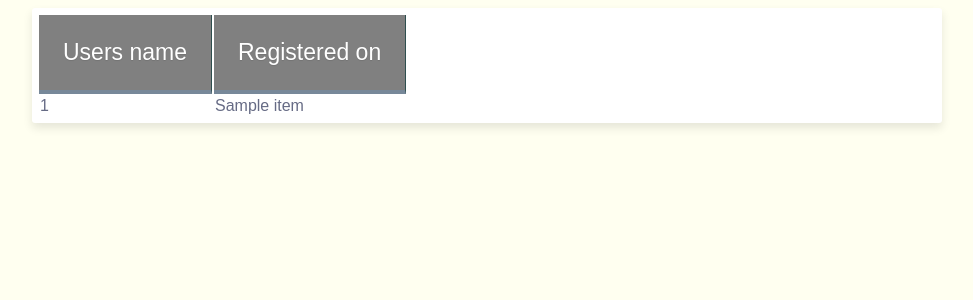
After one commit to ginapaal/askmate_gnap, a Flask app: template templates/user_list.html in a window 1280 px wide. The commit adds this page. Shown: the top 300 px of the page, without its empty margins (153-1126 px from the left). Run offline with Flask 2, Linux system fonts and the light colour scheme; the template is opened without the code that fills it: most values are stand-ins (such as "Sample title", 1, 10 or a date in 2020); parts of the project's set-up code (start-up, migrations or seed data) failed here and were passed over.

Commit message:
registered users listing working, tested, button made for it in list.html

```diff
--- a/main.py
+++ b/main.py
@@ -118,8 +118,8 @@ def answer_votedown(question_id, answer_id):
 
 @app.route('/users-list', methods=['GET', 'POST'])
 def users():
-    rows_users = query_manager.list_users()
-    return rows_users
+    rows_users = query_manager.list_users(query_manager.connect_to_db())
+    return render_template("user_list.html", table=rows_users)
 
 
 if __name__ == "__main__":
--- /dev/null
+++ b/templates/user_list.html
@@ -0,0 +1,30 @@
+<!DOCTYPE html>
+
+<html>
+
+    <head>
+        <title> Users </title>
+        <link rel="stylesheet" type="text/css" href="{{ url_for('static',filename='list.css') }}">
+    </head>
+
+    <body>
+        <div class="table-fill">
+            <table>
+                <thead class="table-head" id="table-head">
+                    <tr>
+                        <th>Users name</th>
+                        <th>Registered on</th>
+                    </tr>
+                </thead>
+                <tbody class="table-hover">
+                    {% for item in table %}
+                        <tr>
+                            <a href="/user/<user_id>">
+                                <td> {{ item [0] }} </td>
+                                <td> {{ item [1] }} </td>
+                        </tr>
+                    {% endfor %}
+                </tbody>
+            </table>
+    </body>
+</html>
```
Also changed, not shown: query_manager.py (+5 -3 lines), templates/list.html (+8 -3 lines).
